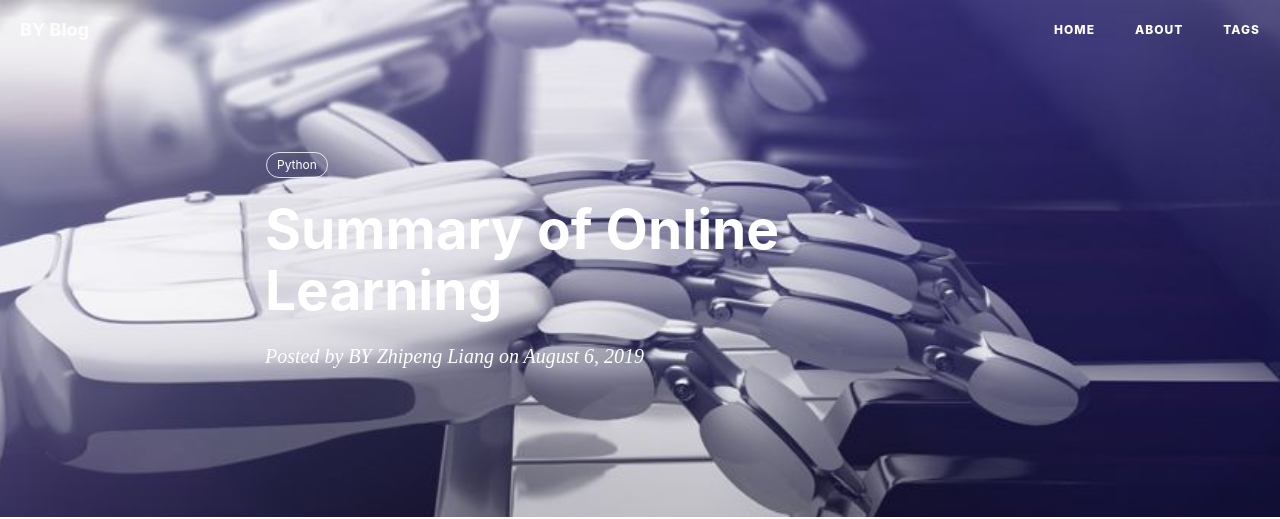
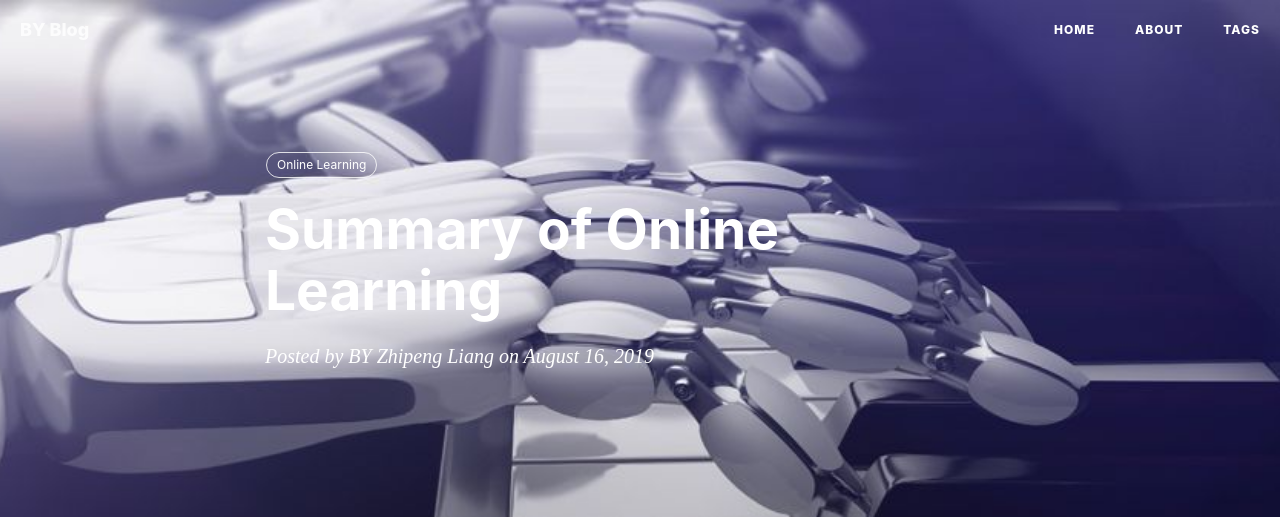
Before and after one commit to liangzp/liangzp.github.io, a Jekyll site: the page built from _posts/2019-08-06-Summary of Online Learning.md, in a window 1280 px wide and 900 px high. Shown: the top 519 px of the window. Built offline with Jekyll 4.4.1, drawn with Linux system fonts in a browser that asks for light colours; nearby versions of some CDN libraries; formulas are drawn with MathJax 3; comment, search, counter and statistics services are not loaded.

Commit message:
2019090905

```diff
--- a/_posts/2019-08-06-Summary of Online Learning.md
+++ b/_posts/2019-08-06-Summary of Online Learning.md
@@ -1,12 +1,12 @@
 ---
 layout:     post                    # 使用的布局（不需要改）
 title:      Summary of Online Learning             # 标题
-date:       2019-08-06            # 时间
+date:       2019-08-16            # 时间
 author:     BY Zhipeng Liang                    # 作者
 header-img: img/what-is-reinforcement-learning-the-complete-guide.jpg    #这篇文章标题背景图片
 catalog: true                       # 是否归档
 tags:                               #标签
-    - Python
+    - Online Learning
 ---
 
 <head>
```
